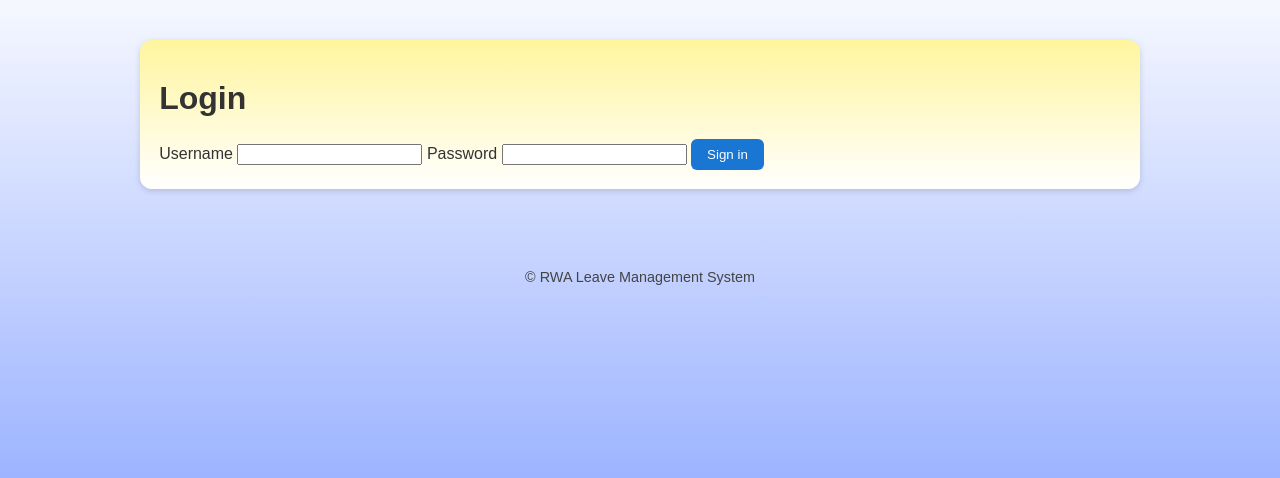
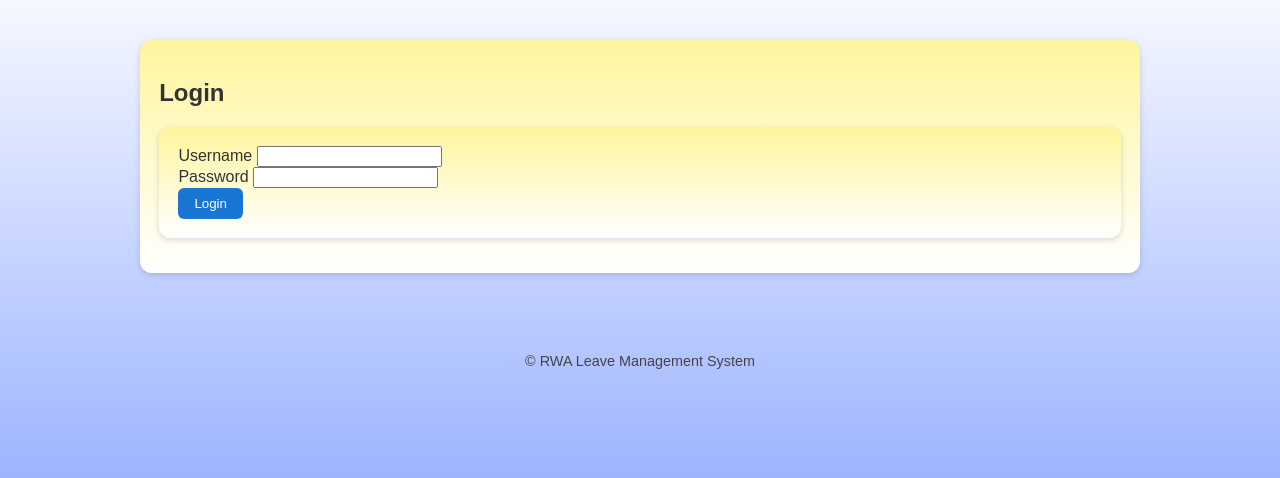
Before and after one commit to mcahoon-coder/RWA-Leave-System-Render-Clean, a Flask app: template templates/login.html in a window 1280 px wide. Shown: the part 50-528 px from the top of the page. Run offline with Flask 3, Linux system fonts and the light colour scheme; the template is opened without the code that fills it, so the values that code supplies are empty.

Commit message:
Update login.html

```diff
--- a/templates/login.html
+++ b/templates/login.html
@@ -1,13 +1,19 @@
 {% extends "base.html" %}
+{% block title %}Login{% endblock %}
+
 {% block content %}
-<h1>Login</h1>
-<form method="post" action="/login">
-  <label>Username</label>
-  <input type="text" name="username" required>
-
-  <label>Password</label>
-  <input type="password" name="password" required>
-
-  <button class="btn primary" type="submit">Sign in</button>
+<h2>Login</h2>
+<form method="post" class="card">
+  <div>
+    <label>Username</label>
+    <input type="text" name="username" required>
+  </div>
+  <div>
+    <label>Password</label>
+    <input type="password" name="password" required>
+  </div>
+  <div class="actions">
+    <button type="submit" class="btn">Login</button>
+  </div>
 </form>
 {% endblock %}
```
